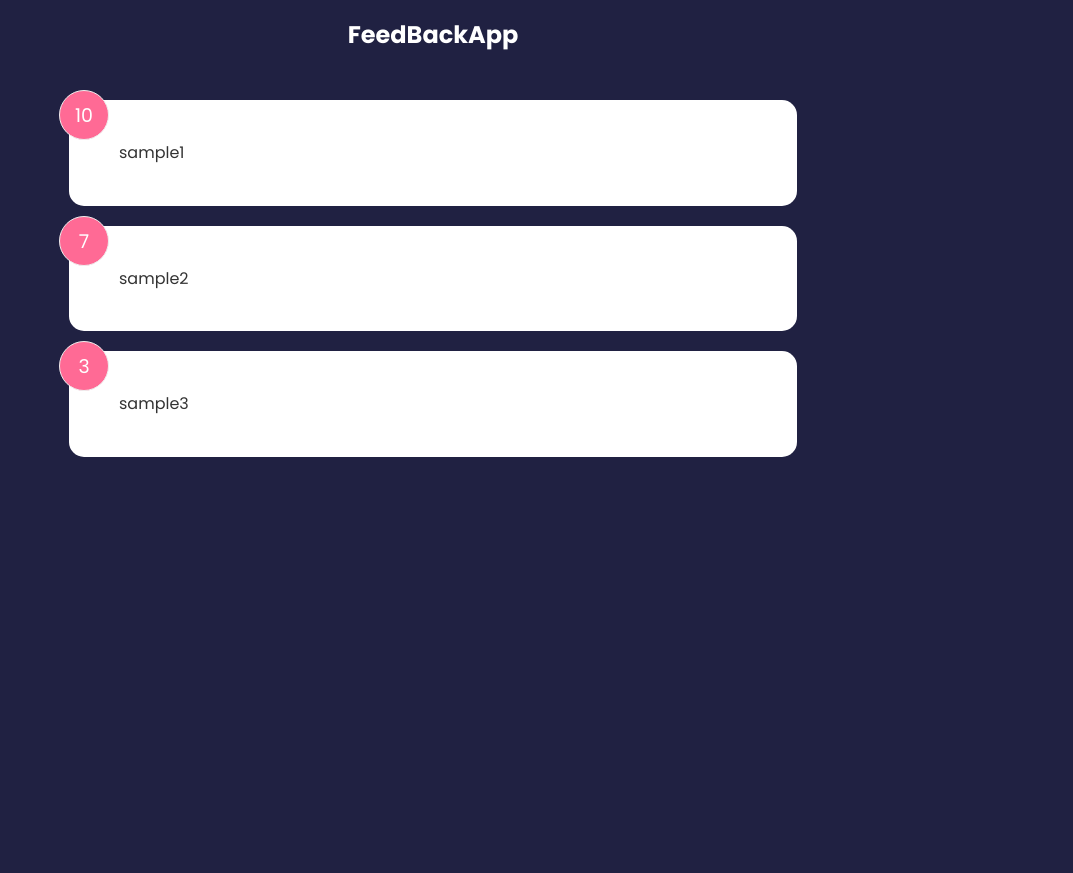
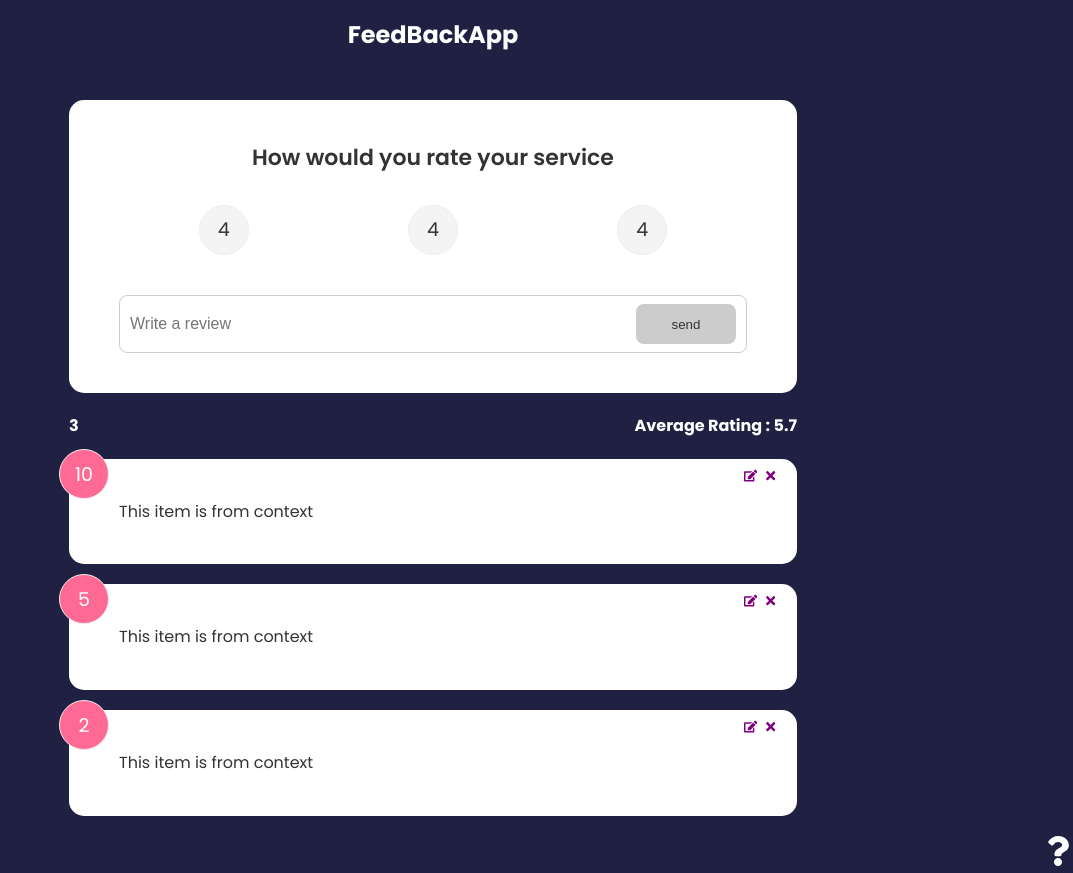
Before and after one commit to TakumiNakahara/feedbackapp, a React (Create React App) app: page / in a window 1280 px wide. Shown: the whole page, without its empty margins (207-1280 px from the left). Before the commit the page ends 800 px from the top, so only its background shows below. Built offline with nearby package versions, Linux system fonts and the light colour scheme.

Commit message:
start backend part

```diff
--- a/package.json
+++ b/package.json
@@ -6,9 +6,13 @@
     "@testing-library/jest-dom": "^5.16.4",
     "@testing-library/react": "^13.2.0",
     "@testing-library/user-event": "^13.5.0",
+    "framer-motion": "^4.1.17",
     "react": "^18.1.0",
     "react-dom": "^18.1.0",
-    "react-scripts": "5.0.1",
+    "react-icons": "^4.4.0",
+    "react-router-dom": "^6.3.0",
+    "react-scripts": "^2.1.3",
+    "uuid": "^8.3.2",
     "web-vitals": "^2.1.4"
   },
   "scripts": {
--- a/src/App.js
+++ b/src/App.js
@@ -1,17 +1,39 @@
-import React, { useState } from "react"
+import React from "react"
+import { BrowserRouter as Router, Route, Routes } from 'react-router-dom'
 import Header from "./components/Header"
-import FeedBackData from "./data/FeedbackData"
 import FeedbackList from "./components/FeedbackList"
+import FeedbackStats from "./components/FeedbackStats"
+import FeedBackForm from "./components/FeedBackForm"
+import AboutPage from "./components/pages/AboutPage"
+import AboutIconLink from "./components/AboutIconLink"
+import{FeedBackProvider} from './context/FeedBackContext'
 
 function App(){
-    const [feedback, setFeedback] = useState(FeedBackData)
     return (
-        <>
+        <FeedBackProvider>
+            <Router>
             <Header text="FeedBackApp" bgColor='' textColor='' />
-            <div className="container">
-                <FeedbackList feedback={feedback}/>
-            </div>
-        </>
+                <div className="container">
+                    <Routes>
+                        <Route
+                            path='/'
+                            element={
+                                <>
+                                    <FeedBackForm />
+                                    <FeedbackStats/>
+                                    <FeedbackList/>
+                                </>
+                            }
+                        ></Route>
+                        <Route
+                        path='/about'
+                        element={<AboutPage/>}
+                        > This is the about Route</Route>
+                    </Routes>
+                </div>
+                <AboutIconLink/>
+            </Router>
+        </FeedBackProvider>
     )
 }
 
--- /dev/null
+++ b/src/components/AboutIconLink.jsx
@@ -0,0 +1,15 @@
+import React from 'react'
+import {FaQuestion} from 'react-icons/fa'
+import {Link} from 'react-router-dom'
+
+function AboutIconLink() {
+  return (
+    <div className="about-link">
+        <Link to="/about">
+            <FaQuestion size={30} />
+        </Link>
+    </div>
+  )
+}
+
+export default AboutIconLink
--- /dev/null
+++ b/src/components/FeedBackForm.jsx
@@ -0,0 +1,67 @@
+import React from 'react'
+import Card from './shared/Card'
+import Button from './shared/Button'
+import RatingSelect from './RatingSelect'
+import {useState, useContext,useEffect} from 'react'
+import FeedbackContext from '../context/FeedBackContext'
+
+
+function FeedBackForm({}) {
+    const [text,setText] = useState('')
+    const [btnDisabled,setBtnDisabled] = useState(true)
+    const [message,setMessage] = useState('')
+    const[rating,setRating] = useState('')
+    const {addFeedback,feedbackEdit,updatefeedback} = useContext(FeedbackContext)
+
+    useEffect(()=> {
+        if(feedbackEdit.edit === true) {
+            setBtnDisabled(false)
+            setText(feedbackEdit.item.text)
+            setRating(feedbackEdit.item.rating)
+        }
+    },[feedbackEdit])
+    const handleTextChange = (e) => {
+        if(text === ''){
+            setBtnDisabled(true)
+            setMessage(null)
+        } else if(text !== '' && text.trim().length <= 10) {
+            setBtnDisabled(true)
+            setMessage('Text must br at least 10 characters')
+        } else {
+            setMessage(null)
+            setBtnDisabled(false)
+        }
+        setText(e.target.value)
+    }
+
+    const handleSubmit = (e)=> {
+        e.preventDefault()
+        if(text.trim().length > 10) {
+            const newFeedback = {
+                text,
+                rating
+            }
+        if(feedbackEdit.edit === true) {
+            updatefeedback(feedbackEdit.item.id, newFeedback)
+        } else {
+            addFeedback(newFeedback)
+        }
+            setText('')
+        }
+    }
+    return (
+        <Card>
+            <form onSubmit={handleSubmit}>
+                <h2>How would you rate your service</h2>
+                <RatingSelect select={(rating)=> setRating(rating)}/>
+                <div className="input-group">
+                    <input onChange={handleTextChange} type="text" placeholder='Write a review' value={text}/>
+                    <Button type="submit" isDisabled={btnDisabled}>send</Button>
+                </div>
+                {message && <div className='message'>{message}</div>}
+            </form>
+        </Card>
+    )
+}
+
+export default FeedBackForm
--- a/src/components/FeedBackItem.jsx
+++ b/src/components/FeedBackItem.jsx
@@ -1,15 +1,23 @@
 import React from 'react'
-import{useState} from 'react'
 import Card from './shared/Card'
 import PropTypes from 'prop-types'
+import {FaTimes,FaEdit} from 'react-icons/fa'
+import{useContext} from 'react'
+import FeedbackContext from '../context/FeedBackContext'
 
 // const [rating, setRating] = useState(7)
 // const [text, setText] = useState('This is a examplr of feedback item')
 function FeedBackItem({item}) {
-
+    const {deleteFeedback, editFeedback} = useContext(FeedbackContext);
     return (
         <Card reverse={false}>
             <div className="num-display">{item.rating}</div>
+            <button className="close" onClick={()=> deleteFeedback(item.id)}>
+                <FaTimes color='purple'/>
+            </button>
+            <button className='edit' onClick={()=> editFeedback(item)}>
+                <FaEdit color='purple'/>
+            </button>
             <div className="text-display">
                 {item.text}
             </div>
--- a/src/components/FeedbackList.jsx
+++ b/src/components/FeedbackList.jsx
@@ -1,28 +1,28 @@
 import React from 'react'
 import FeedBackItem from './FeedBackItem'
 import PropTypes from 'prop-types'
+import {motion, AnimatePresence} from 'framer-motion'
+import{useContext} from 'react'
+import FeedbackContext from '../context/FeedBackContext'
 
-function FeedbackList({feedback}) {
+function FeedbackList() {
+    const {feedback} = useContext(FeedbackContext)
     if(!feedback || feedback.length === 0) {
         return <p>No Feedback yet</p>
     }
     return(
         <div className='feedback-list'>
-            {feedback.map((item)=>(
-                <FeedBackItem key={item.id} item={item} />
-                ))
-            }
+            <AnimatePresence>
+                {feedback.map((item)=>(
+                    <motion.div key={item.id} initial={{opacity: 0}} animate={{opacity: 1}} exit={{opacity: 0}}>
+                        <FeedBackItem key={item.id} item={item} />
+                    </motion.div>
+                    ))
+                }
+            </AnimatePresence>
         </div>
     )
 }
 
-FeedbackList.propTypes = {
-    feedback : PropTypes.shape({
-        id: PropTypes.number.isRequired,
-        text: PropTypes.string.isRequired,
-        rating: PropTypes.number.isRequired,
-    })
-}
-
 
 export default FeedbackList
--- /dev/null
+++ b/src/components/FeedbackStats.jsx
@@ -0,0 +1,23 @@
+import React from 'react'
+import PropTypes from 'prop-types'
+import{useContext} from 'react'
+import FeedbackContext from '../context/FeedBackContext'
+
+function FeedbackStats() {
+  const {feedback} = useContext(FeedbackContext)
+
+    let average = feedback.reduce((acc,cur)=>{
+        return acc + cur.rating
+    },0) / feedback.length
+
+    average = average.toFixed(1).replace(/[.,]0$/,'')
+  return (
+    <div className="feedback-stats">
+        <h4>{feedback.length}</h4>
+        <h4>Average Rating : {isNaN(average) ? 0 : average}</h4>
+    </div>
+  )
+}
+
+
+export default FeedbackStats
--- /dev/null
+++ b/src/components/RatingSelect.jsx
@@ -0,0 +1,55 @@
+import React from 'react'
+import {useState,useContext,useEffect} from 'react'
+import FeedbackContext from '../context/FeedBackContext'
+
+
+function RatingSelect({select}) {
+    const [selected,setSelected] = useState(10)
+    const handleChange = (e)=>{
+        setSelected(+e.currentTarget.value)
+        select(+e.currentTarget.value)
+    }
+    const {feedbackEdit} = useContext(FeedbackContext)
+    useEffect(()=> {
+        setSelected(feedbackEdit.item.rating)
+    },[feedbackEdit])
+  return (
+    <ul className='rating'>
+        <li>
+            <input
+                type='radio'
+                id={`num4`}
+                name='rating'
+                value='4'
+                onChange={handleChange}
+                checked={selected === 4}
+            />
+            <label htmlFor='num4'>4</label>
+        </li>
+        <li>
+            <input
+                type='radio'
+                id={`num4`}
+                name='rating'
+                value='4'
+                onChange={handleChange}
+                checked={selected === 4}
+            />
+            <label htmlFor='num4'>4</label>
+        </li>
+        <li>
+            <input
+                type='radio'
+                id={`num4`}
+                name='rating'
+                value='4'
+                onChange={handleChange}
+                checked={selected === 4}
+            />
+            <label htmlFor='num4'>4</label>
+        </li>
+    </ul>
+  )
+}
+
+export default RatingSelect
--- /dev/null
+++ b/src/components/pages/AboutPage.jsx
@@ -0,0 +1,18 @@
+import React from 'react'
+import Card from '../shared/Card'
+import {Link} from 'react-router-dom'
+
+function AboutPage() {
+  return (
+    <Card>
+      <h1>About This Project</h1>
+      <p>This is a React app to leave feedback dfor product</p>
+      <p>Version: 1.0.0</p>
+      <p>
+        <Link to="/">Back To Home</Link>
+      </p>
+    </Card>
+  )
+}
+
+export default AboutPage
--- /dev/null
+++ b/src/components/shared/Button.jsx
@@ -0,0 +1,25 @@
+import React from 'react'
+import PropTypes from 'prop-types'
+
+function Button({children,version,type,isDisabled}) {
+    return (
+        <button type={type} disabled={isDisabled} className={`btn btn-${version}`}>
+            {children}
+        </button>
+    )
+}
+
+Button.defaultProps = {
+    version: 'primary',
+    type: 'button',
+    isDisabled: false
+}
+
+Button.propTypes =  {
+    children: PropTypes.node.isRequired,
+    version: PropTypes.string,
+    type: PropTypes.string,
+    isDisabled: PropTypes.bool,
+}
+
+export default Button
--- /dev/null
+++ b/src/context/FeedBackContext.js
@@ -0,0 +1,61 @@
+import { createContext, useState } from "react";
+import React from 'react'
+import {v4 as uuidv4} from 'uuid'
+
+const FeedbackContext = createContext()
+
+
+
+export const FeedBackProvider = ({children})=> {
+    const [feedback, setFeedback] = useState([
+        {
+            id: 1,
+            text: 'This item is from context',
+            rating: 10
+        },
+        {
+            id: 2,
+            text: 'This item is from context',
+            rating: 5
+        },
+        {
+            id: 3,
+            text: 'This item is from context',
+            rating: 2
+        }
+    ])
+    const [feedbackEdit,setFeedbackEdit] = useState({
+        item: {},
+        edit: false,
+    }
+    )
+    // delete
+    const deleteFeedback = (id) => {
+        if(window.confirm('Are you sure you want to delete?')) {
+            setFeedback(feedback.filter((item)=>item.id !== id))
+        }
+    }
+    // add
+    const addFeedback = (newFeedback)=> {
+        newFeedback.id = uuidv4()
+        setFeedback([newFeedback,...feedback])
+    }
+    // edit
+    const editFeedback = (item)=> {
+        setFeedbackEdit({
+            item,
+            edit: true
+        })
+    }
+    // update
+    const updatefeedback = (id, upItem)=> {
+        setFeedback(feedback.map((item)=>  item.id === id ? {...item, ...upItem}:item))
+    }
+    return (
+        <FeedbackContext.Provider value={{ feedback, deleteFeedback, addFeedback,editFeedback,feedbackEdit,updatefeedback}}>
+            {children}
+        </FeedbackContext.Provider>
+    )
+}
+
+export default FeedbackContext
```
Also changed, not shown: src/index.js (+4 -4 lines), 1 other file (tests, documents, lock files or other folders). Lines whose indentation alone changed are shown as unchanged.
